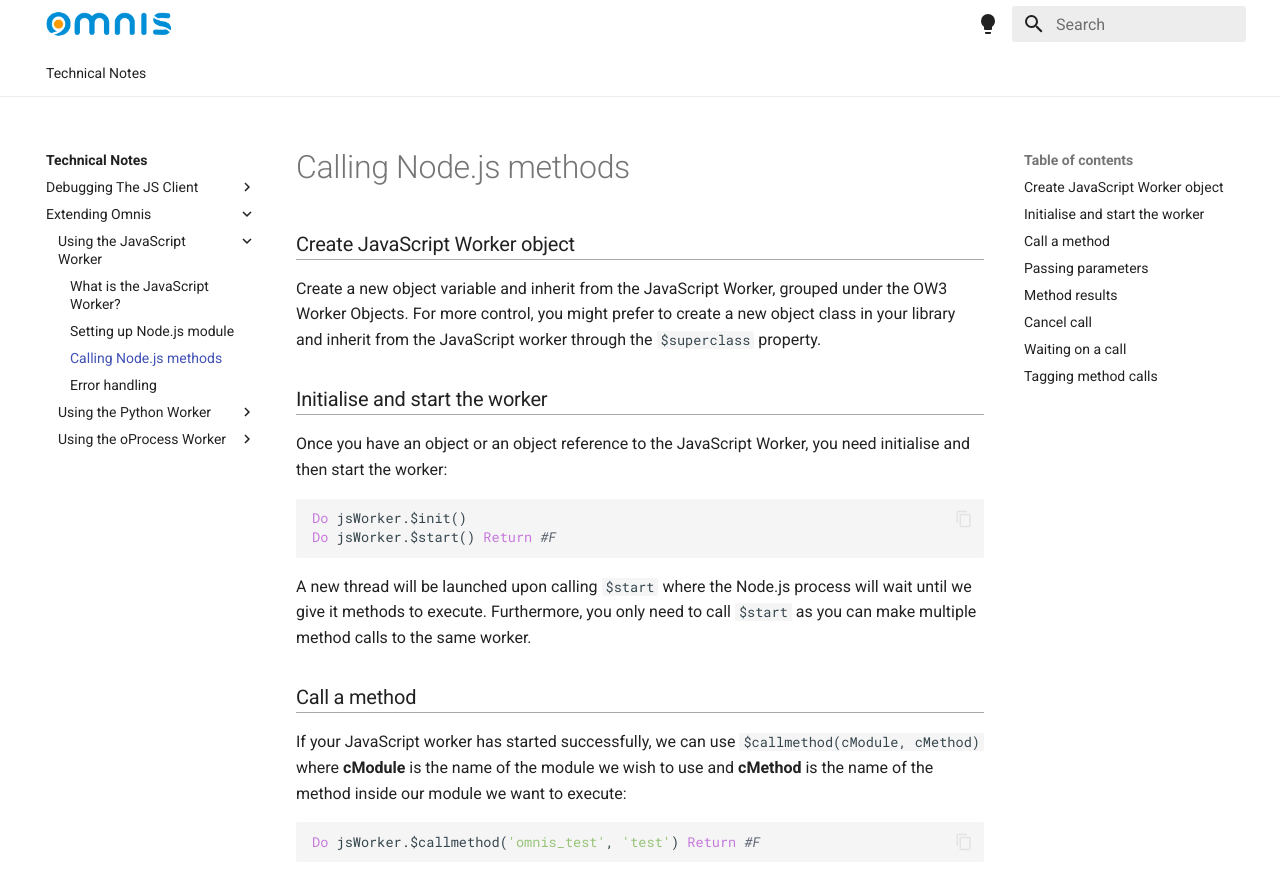
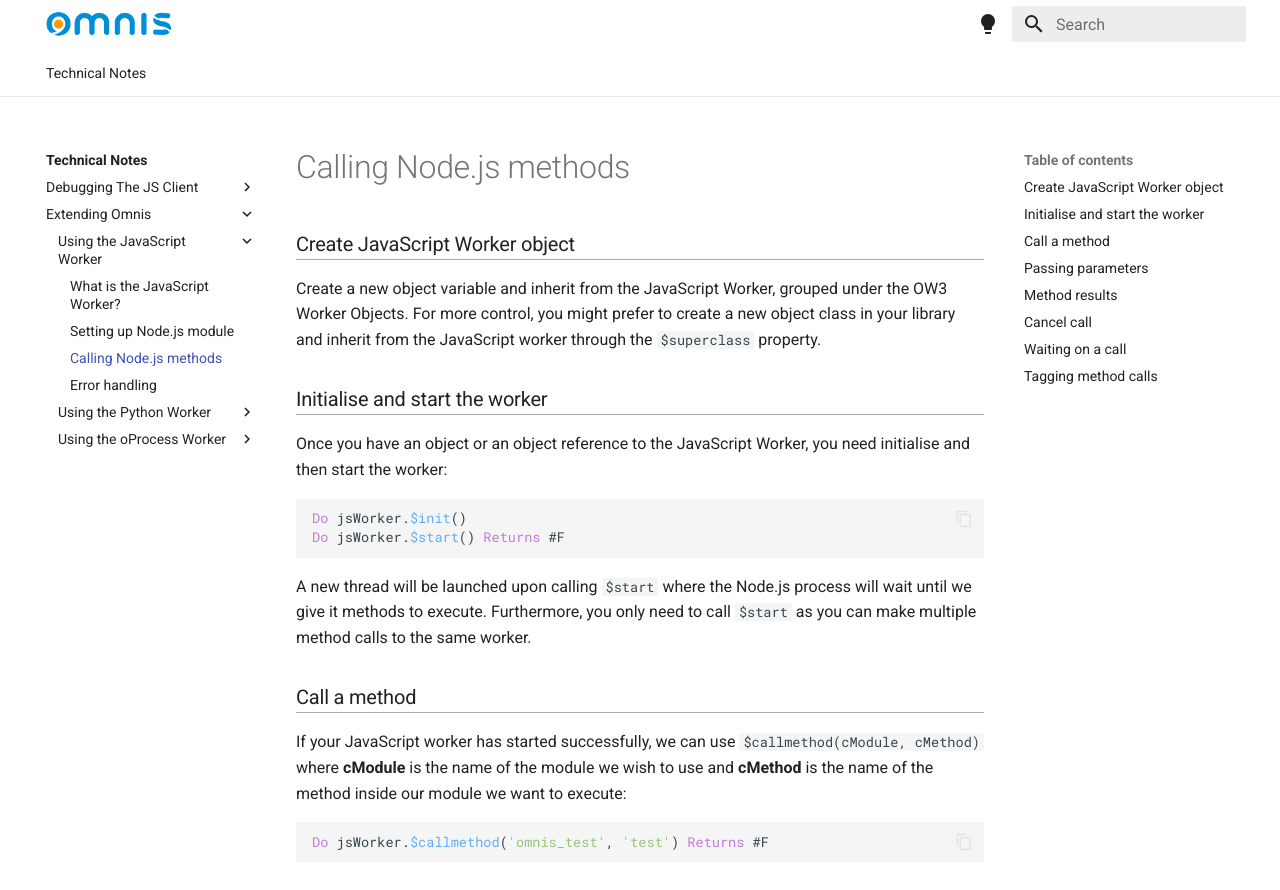
Before and after one commit to OmnisStudio/technotes, an MkDocs documentation site: the page built from docs/Technical Notes/Extending Omnis/Using the JavaScript Worker/3.Calling Node.js methods.md, in a window 1280 px wide and 900 px high. Shown: the top 890 px of the window. Built offline with MkDocs 1.6.1 and Material for MkDocs 9.7.7, drawn with Linux system fonts in a browser that asks for light colours.

````diff
--- a/docs/Technical Notes/Extending Omnis/Using the JavaScript Worker/3.Calling Node.js methods.md
+++ b/docs/Technical Notes/Extending Omnis/Using the JavaScript Worker/3.Calling Node.js methods.md
@@ -12,7 +12,7 @@ Once you have an object or an object reference to the JavaScript Worker, you nee
 
 ```omnis
 Do jsWorker.$init()
-Do jsWorker.$start() Return #F
+Do jsWorker.$start() Returns #F
 ```
 
 A new thread will be launched upon calling `$start` where the Node.js process will wait until we give it methods to execute. Furthermore, you only need to call `$start` as you can make multiple method calls to the same worker.
@@ -22,7 +22,7 @@ A new thread will be launched upon calling `$start` where the Node.js process wi
 If your JavaScript worker has started successfully, we can use `$callmethod(cModule, cMethod)` where **cModule** is the name of the module we wish to use and **cMethod** is the name of the method inside our module we want to execute:
 
 ```omnis
-Do jsWorker.$callmethod('omnis_test', 'test') Return #F
+Do jsWorker.$callmethod('omnis_test', 'test') Returns #F
 ```
 
 ### Passing parameters
````
Also changed, not shown: docs/Technical Notes/Extending Omnis/Using the JavaScript Worker/2.Setting up Node.js module.md (+1 -1 lines), docs/Technical Notes/Extending Omnis/Using the Python Worker/5.Calling Python methods.md (+2 -2 lines).
